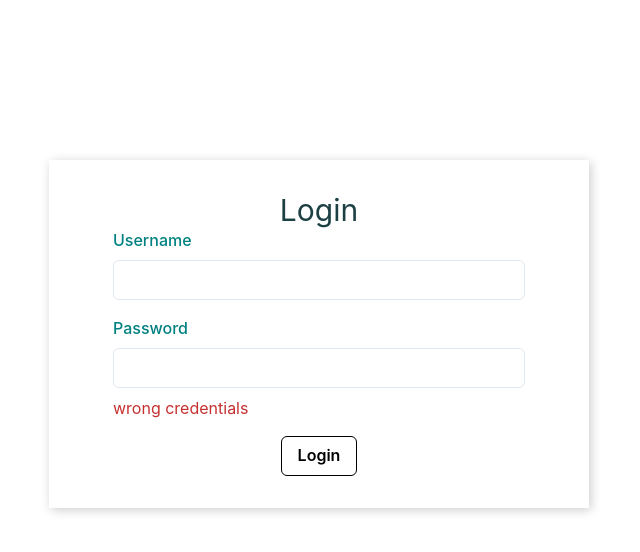
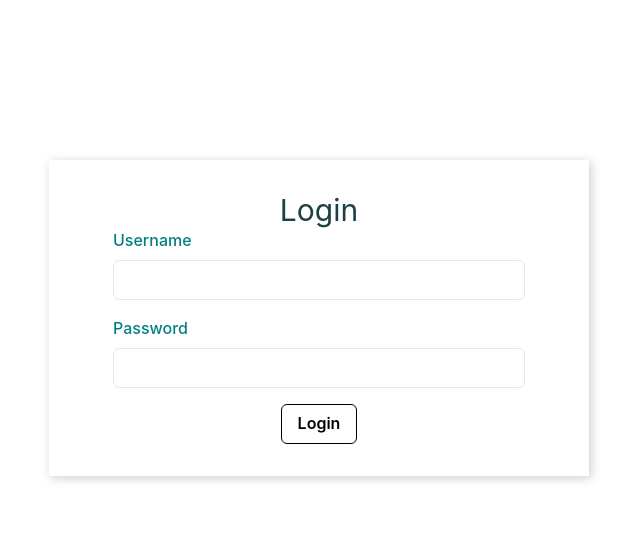
Before and after one commit to nullThrown/personal-blog, a React (Create React App) app in the folder client/: page /login in a window 1280 px wide. Shown: the top 552 px of the page, without its empty margins (321-961 px from the left). Built offline with nearby package versions, Linux system fonts and the light colour scheme.

Commit message:
add login function & mutation
*these two functions need to be combined into one and called when submit action is fired

```diff
--- a/client/src/pages/Login.js
+++ b/client/src/pages/Login.js
@@ -8,24 +8,49 @@ import {
   Box,
 } from '@chakra-ui/react';
 import { useState } from 'react';
-import { useQuery } from 'react-query';
+import { useQuery, useMutation } from 'react-query';
+import { useNavigate } from 'react-router-dom';
 import { loginUser } from '../api/auth';
 import storage from '../util/storage';
 import ErrorMsg from '../components/typography/ErrorMsg';
+
 export const Login = () => {
+  const navigate = useNavigate();
   const [user, setUser] = useState({
     username: '',
     password: '',
   });
-
+  const mutation = useMutation(
+    user => {
+      return loginUser(user);
+    },
+    {
+      onError: (data, variables, context) => {
+        console.log('mutation was failure:', data);
+      },
+      onSuccess: (data, variables, context) => {
+        storage.setToken(data.data.token);
+        navigate('/');
+      },
+    }
+  );
   const onInputChange = e => {
     setUser({ ...user, [e.target.name]: e.target.value });
   };
 
-  const handleLogin = e => {
-    e.preventDefault();
-    const user = useQuery('user');
-  };
+  // const handleLogin = e => {
+  //   e.preventDefault();
+  //   setIsLoading(true);
+  //   const res = loginUser(user);
+  //   console.log(res);
+  //   setIsLoading(false);
+  //   if (res.status >= 200 && res.status <= 299) {
+  //     storage.setToken(res.data.token);
+  //     navigate('/');
+  //   } else {
+  //     setIsError(true);
+  //   }
+  // };
   return (
     <Flex justify="center" height="100vh" mt="10em">
       <FormControl
@@ -57,18 +82,17 @@ export const Login = () => {
           name="password"
           onChange={onInputChange}
         />
-        <Box mt=".5em">
-          {/* is error?? */}
-          <ErrorMsg msg="wrong credentials" />
-        </Box>
+        <Box mt=".5em">{mutation.isError && <ErrorMsg msg="" />}</Box>
         <Flex justifyContent="center" mt="1em">
           <Button
             type="submit"
             variant="outline"
             color="black"
             colorScheme="blackAlpha"
-            isLoading={false}
-            onSubmit={handleLogin}
+            isLoading={mutation.isLoading}
+            onClick={() => {
+              mutation.mutate(user);
+            }}
           >
             Login
           </Button>
```
